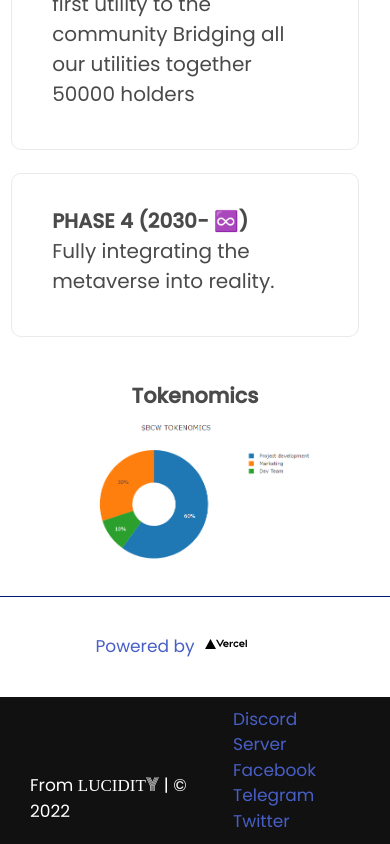
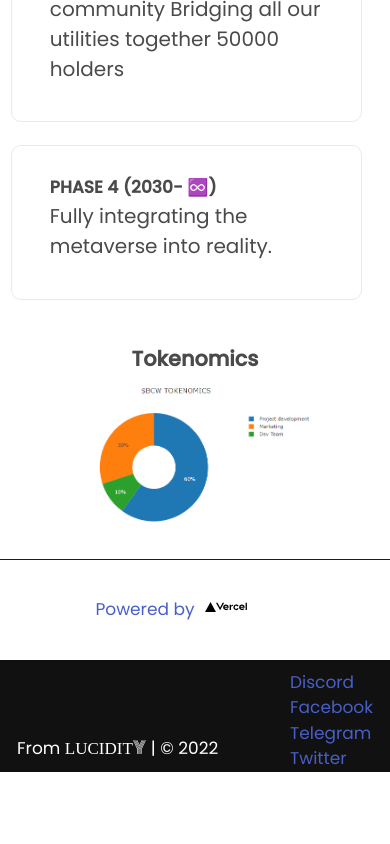
Before and after one commit to Lucent0x/BCW-V2, a Next.js app: page / in a window 390 px wide. Shown: the part 2058-2902 px from the top of the page. After the commit the page ends 2830 px from the top, so only its background shows below. Built offline with nearby package versions, Linux system fonts and the light colour scheme; a web font is replaced by a local one.

Commit message:
intial commit 8

```diff
--- a/pages/index.js
+++ b/pages/index.js
@@ -173,7 +173,7 @@ const Home = () => {
            From  <n className='n'> LUCIDIT</n><m className='m'>Y</m> | &copy; 2022
           </div>
           <div className={styles.links}>
-              <p><Link href=''> Discord Server </Link> </p>
+              <p><Link href=''> Discord  </Link> </p>
               <p><Link href=''> Facebook</Link></p>
               <p><Link href=''> Telegram </Link></p>
               <p><Link href=''> Twitter  </Link></p>
--- a/styles/Home.module.css
+++ b/styles/Home.module.css
@@ -328,23 +328,35 @@ width: 100vw;
                 }
                 .cards{
                   flex-direction: column;
+                  font-size: 17px;
                 }
                 .card{
-                  width: 94%;
+                  width: 94.9%;
                   margin: 0.7rem;
+                  padding: .8em;
                 }
                 .meta{
                   overflow-y: auto;
                   font-size: 17px;
                 }
                 .footer{
-                  padding: 0 0.7em;
+                  padding: 0 0.4em;
                   font-size: 17px;
                 }
                 .footer  .logo {
                 padding-top: 34px;
                 padding-left: 10px;
               }
+              .socials{
+                padding: 10px 0px 0px 10px;
+              }
+              .socials .dev {
+                      color: white;
+                      padding: 10px 10px 10px 7px
+                 }
+                 .socials .links{
+                   width: 100px;
+                 }
 }
 
 @media (prefers-color-scheme: dark) {
```
